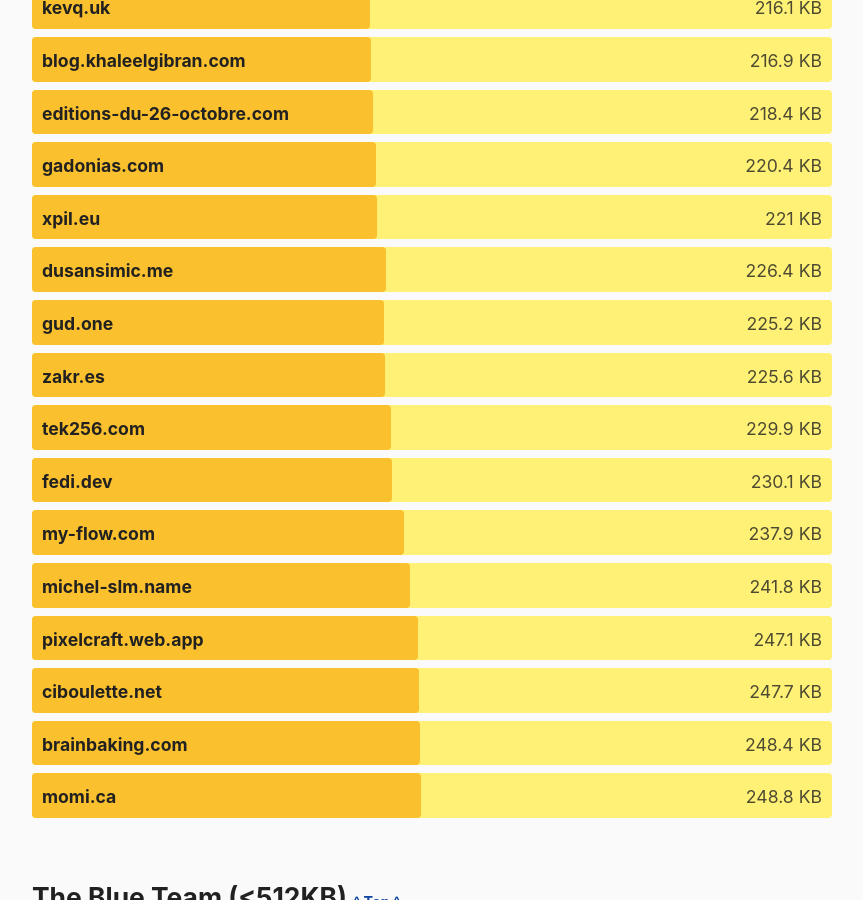
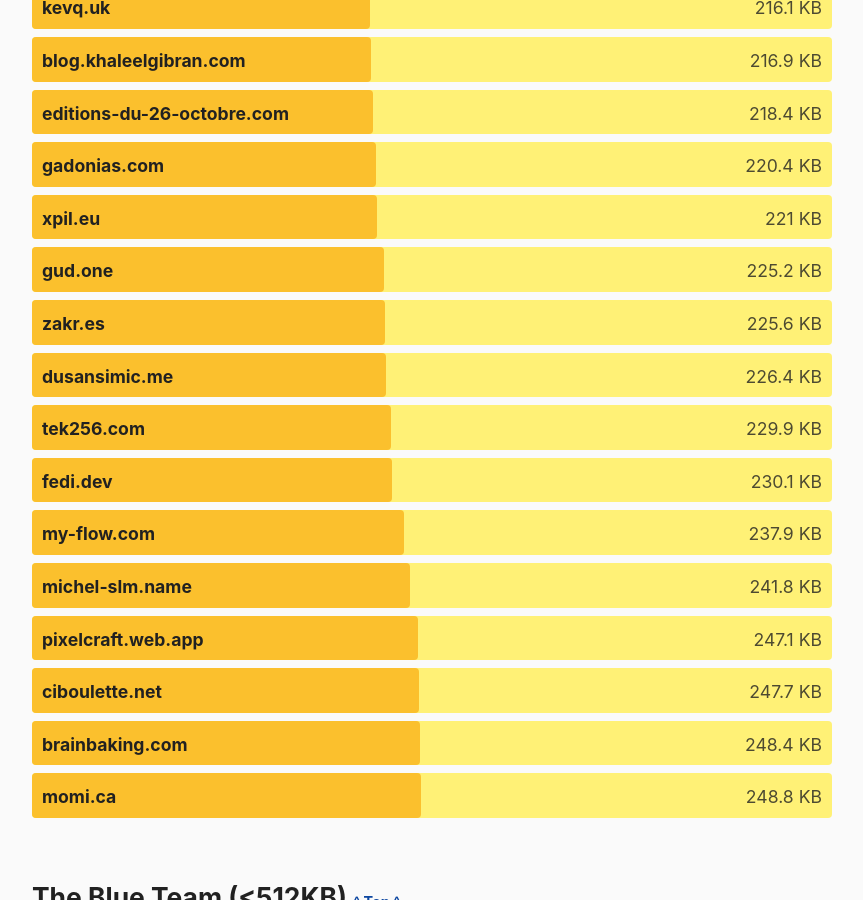
Before and after one commit to kevquirk/512kb.club, a Jekyll site: the page built from index.md, in a window 1280 px wide and 900 px high, scrolled down 12771 px. Shown: the whole window, without its empty margins (208-1071 px from the left). Built offline with Jekyll 4.4.1, drawn with Linux system fonts in a browser that asks for light colours.

Commit message:
Have Jekyll sort domains based on size

```diff
--- a/_includes/blue-team.html
+++ b/_includes/blue-team.html
@@ -1,5 +1,6 @@
 <ul class="blue">
-    {% for item in site.data.blue-team %}
+    {% assign site_domains = site.data.blue-team | sort: 'size' %}
+    {% for item in site_domains %}
     <li>
         <span class="before" style="--data-size:{{ item.size }};"></span>
         <span class="after">{{ item.size }} KB</span>
--- a/_includes/green-team.html
+++ b/_includes/green-team.html
@@ -1,5 +1,6 @@
 <ul class="green">
-    {% for item in site.data.green-team %}
+    {% assign site_domains = site.data.green-team | sort: 'size' %}
+    {% for item in site_domains %}
     <li>
         <span class="before" style="--data-size:{{ item.size }};"></span>
         <span class="after">{{ item.size }} KB</span>
--- a/_includes/orange-team.html
+++ b/_includes/orange-team.html
@@ -1,5 +1,6 @@
 <ul class="orange">
-    {% for item in site.data.orange-team %}
+    {% assign site_domains = site.data.orange-team | sort: 'size' %}
+    {% for item in site_domains %}
     <li>
         <span class="before" style="--data-size:{{ item.size }};"></span>
         <span class="after">{{ item.size }} KB</span>
```
